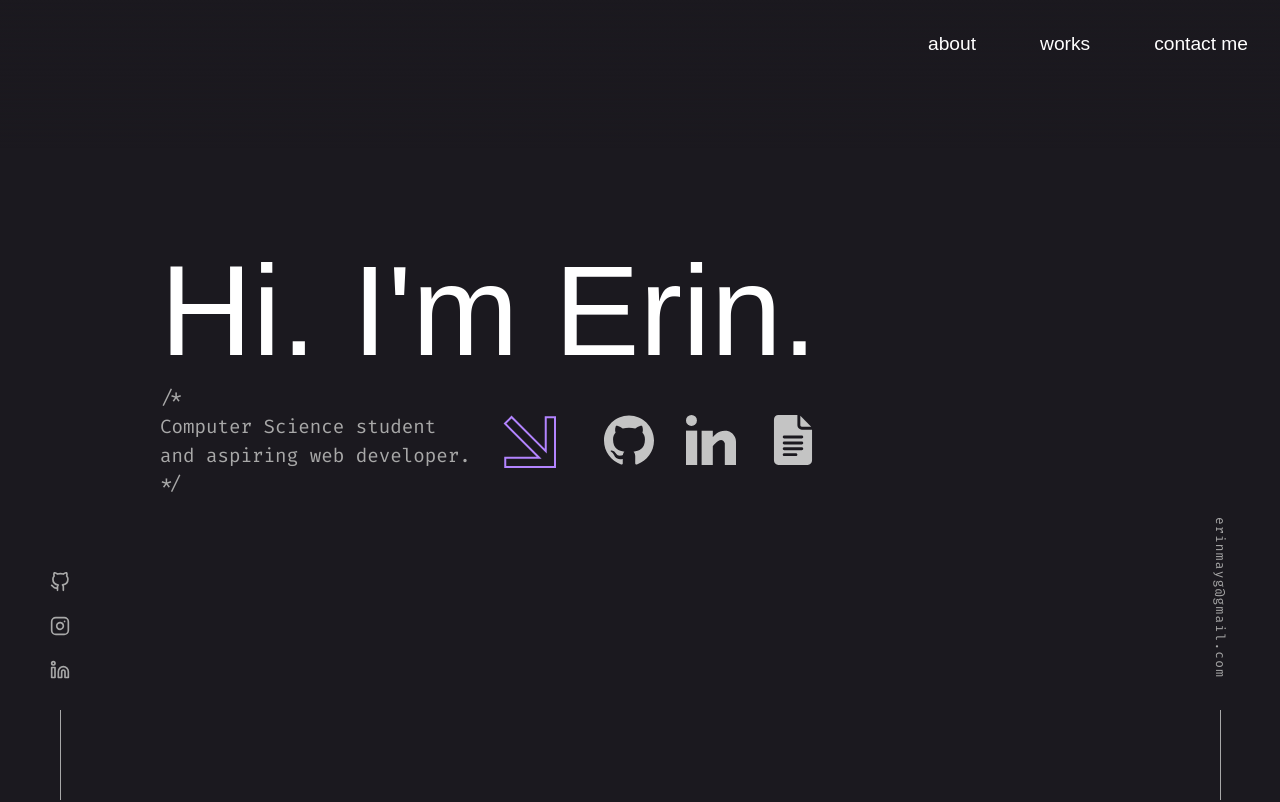
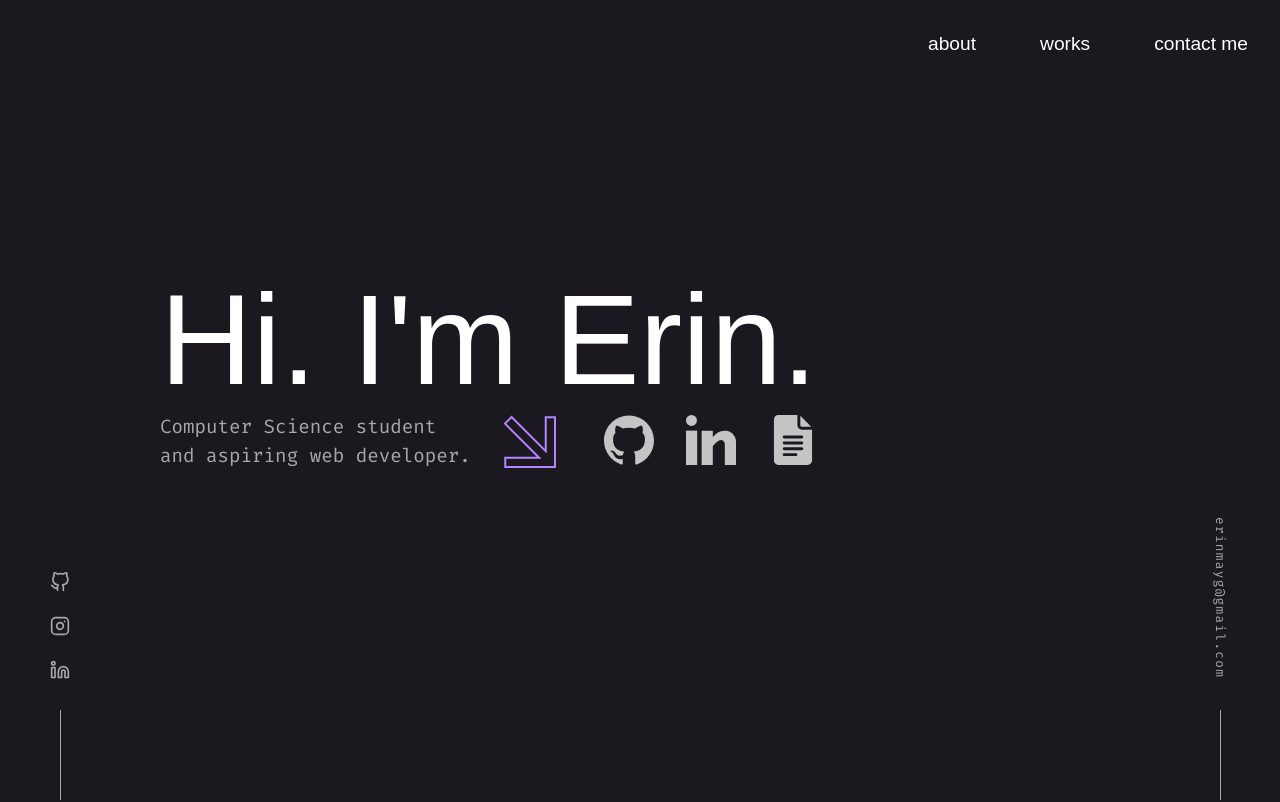
Before and after one commit to erinmayg/v1, a React (Create React App) app: page / in a window 1280 px wide. Shown: the top 802 px of the page. Built offline with nearby package versions, Linux system fonts and the light colour scheme; a web font is replaced by a local one.

Commit message:
Remove css line preventing build

```diff
--- a/src/App.scss
+++ b/src/App.scss
@@ -311,14 +311,6 @@ footer {
     color: $grey;
     white-space: pre-wrap;
     line-height: 1.8rem;
-
-    &::before {
-      content: '/*\a';
-    }
-
-    &::after {
-      content: '\a*/';
-    }
   }
 }
 
```
